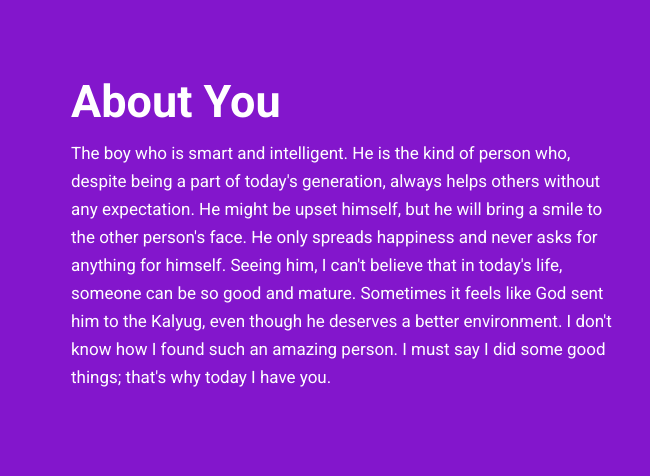
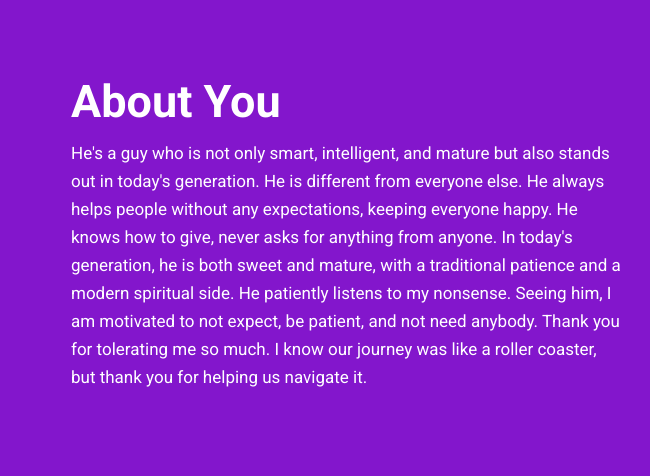
Before and after one commit to harshita26/blog-f, a plain HTML site: page index.html in a window 1280 px wide. Shown: the part 1140-1616 px from the top of the page, 0-650 px from the left. Drawn offline with nearby package versions, Linux system fonts and the light colour scheme; grey boxes are pictures that could not be loaded.

Commit message:
Update index.html

```diff
--- a/index.html
+++ b/index.html
@@ -99,7 +99,7 @@
                <div class="col-md-6">
                   <div class="titlepage text_align_left">
                      <h2>About You</h2>
-                     <p>The boy who is smart and intelligent. He is the kind of person who, despite being a part of today's generation, always helps others without any expectation. He might be upset himself, but he will bring a smile to the other person's face. He only spreads happiness and never asks for anything for himself. Seeing him, I can't believe that in today's life, someone can be so good and mature. Sometimes it feels like God sent him to the Kalyug, even though he deserves a better environment. I don't know how I found such an amazing person. I must say I did some good things; that's why today I have you.</p>
+                     <p> He's a guy who is not only smart, intelligent, and mature but also stands out in today's generation. He is different from everyone else. He always helps people without any expectations, keeping everyone happy. He knows how to give, never asks for anything from anyone. In today's generation, he is both sweet and mature, with a traditional patience and a modern spiritual side. He patiently listens to my nonsense. Seeing him, I am motivated to not expect, be patient, and not need anybody. Thank you for tolerating me so much. I know our journey was like a roller coaster, but thank you for helping us navigate it.</p>
                   </div>
                </div>
                <div class="col-md-6">
```
